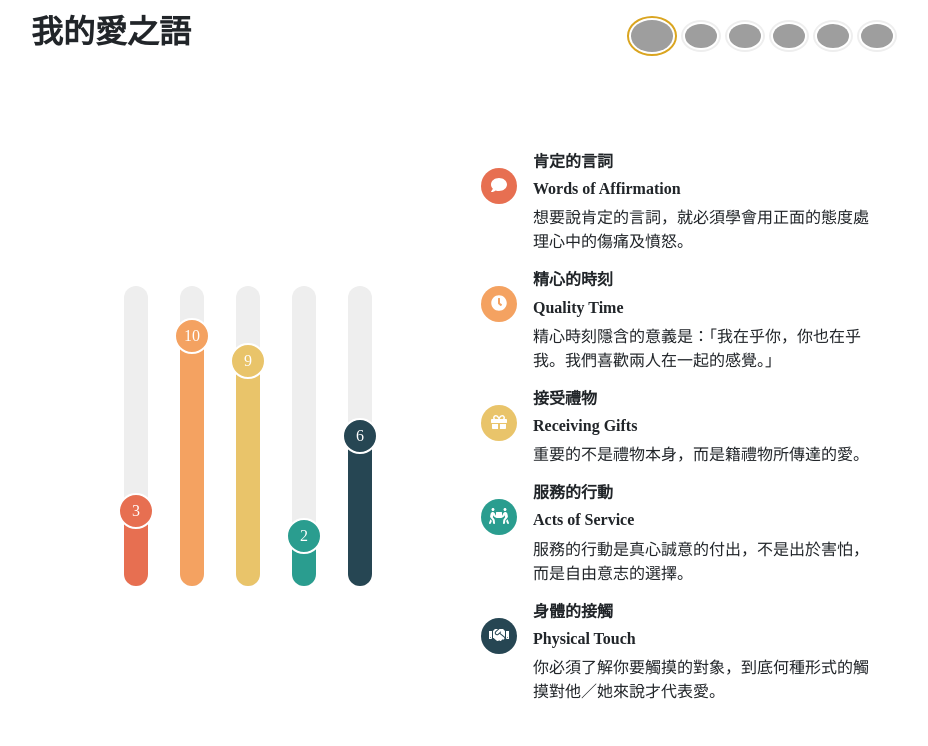
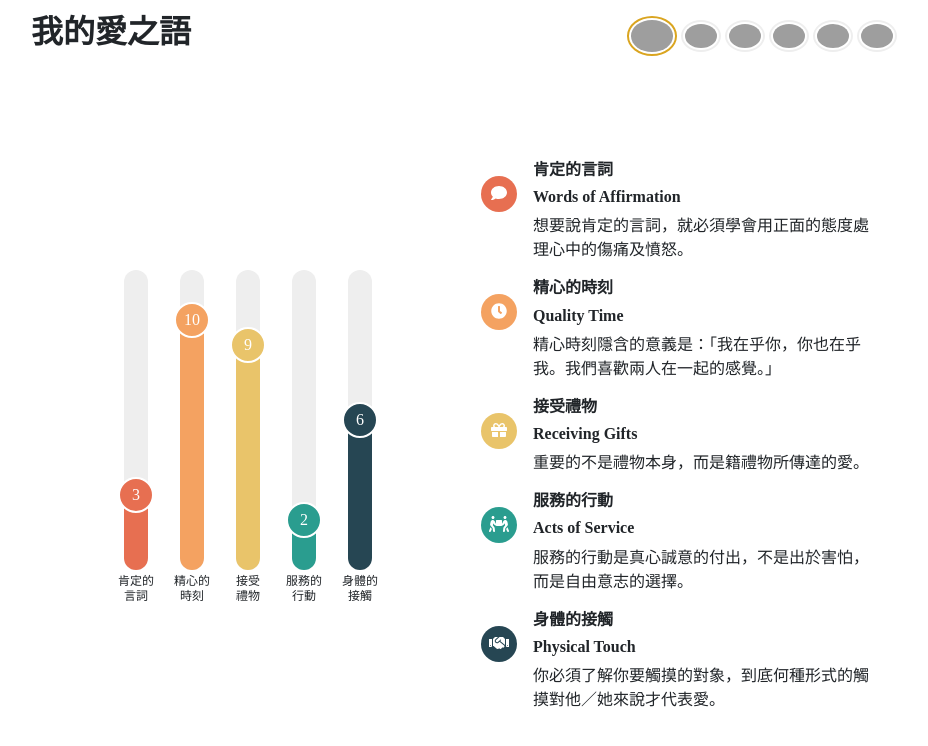
Before and after one commit to b00303037/love-lang, an Angular app: page / in a window 1280 px wide. Shown: the top 746 px of the page, without its empty margins (175-1103 px from the left). Built offline with nearby package versions, Linux system fonts and the light colour scheme; grey boxes are pictures that could not be loaded.

Commit message:
add cname under bar & update scroll

```diff
--- a/package.json
+++ b/package.json
@@ -25,6 +25,7 @@
     "@fortawesome/free-solid-svg-icons": "^5.13.0",
     "bootstrap": "^4.6.0",
     "rxjs": "~6.6.0",
+    "smoothscroll-polyfill": "^0.4.4",
     "tslib": "^2.0.0",
     "zone.js": "~0.10.2"
   },
--- a/src/app/app.component.html
+++ b/src/app/app.component.html
@@ -17,9 +17,9 @@
   <main
     class="d-flex flex-column flex-md-row justify-content-center align-items-center"
   >
-    <section class="w-100 w-md-50 d-flex justify-content-center py-3 px-md-3">
+    <section class="w-100 w-md-50 d-flex justify-content-center px-md-3">
       <!-- 肯定的言詞 -->
-      <div class="bar mx-3">
+      <div class="bar">
         <div
           class="score"
           [style.height]="(scores.words * 100) / 12 + '%'"
@@ -34,7 +34,7 @@
       </div>
 
       <!-- 精心的時刻 -->
-      <div class="bar mx-3">
+      <div class="bar">
         <div
           class="score"
           [style.height]="(scores.time * 100) / 12 + '%'"
@@ -49,7 +49,7 @@
       </div>
 
       <!-- 接受禮物 -->
-      <div class="bar mx-3">
+      <div class="bar">
         <div
           class="score"
           [style.height]="(scores.gifts * 100) / 12 + '%'"
@@ -64,7 +64,7 @@
       </div>
 
       <!-- 服務的行動 -->
-      <div class="bar mx-3">
+      <div class="bar">
         <div
           class="score"
           [style.height]="(scores.acts * 100) / 12 + '%'"
@@ -79,7 +79,7 @@
       </div>
 
       <!-- 身體的接觸 -->
-      <div class="bar mx-3">
+      <div class="bar">
         <div
           class="score"
           [style.height]="(scores.touch * 100) / 12 + '%'"
@@ -95,12 +95,12 @@
     </section>
 
     <section
-      class="w-100 w-md-50 d-flex flex-column justify-content-center py-3 px-md-3"
+      class="w-100 w-md-50 d-flex flex-column justify-content-center px-md-3"
     >
       <div
         *ngFor="let lang of langs"
         [id]="lang.id"
-        class="lang d-flex align-items-start"
+        class="lang d-flex align-items-start py-2"
       >
         <div
           class="icon flex-shrink-0 d-flex justify-content-center align-items-center mt-3 mr-3"
@@ -110,7 +110,7 @@
         <div>
           <h6 class="font-weight-bold">{{ lang.cName }}</h6>
           <h6 class="font-weight-bold">{{ lang.eName }}</h6>
-          <p>{{ lang.cDescription }}</p>
+          <p class="m-0">{{ lang.cDescription }}</p>
         </div>
       </div>
     </section>
--- a/src/app/app.component.scss
+++ b/src/app/app.component.scss
@@ -58,6 +58,8 @@ main section {
   width: var(--bar-width);
   height: 300px;
   border-radius: 12px;
+  margin: var(--bar-margin);
+  margin-bottom: calc(0.75rem * 1.2 * 3 + 4px);
 
   position: relative;
 
@@ -116,6 +118,34 @@ main section {
 .lang:nth-child(5) .icon {
   background-color: var(--touch);
 }
+.bar::after {
+  width: calc(var(--bar-width) + var(--bar-margin));
+
+  position: absolute;
+  bottom: calc(0.75rem * 1.2 * -2 - 4px);
+  left: calc(var(--bar-margin) * -1 / 2);
+  right: calc(var(--bar-margin) * -1 / 2);
+
+  text-align: center;
+  font-size: 0.75rem;
+  line-height: 1.2;
+  white-space: pre-wrap;
+}
+.bar:nth-child(1)::after {
+  content: '肯定的\A言詞';
+}
+.bar:nth-child(2)::after {
+  content: '精心的\A時刻';
+}
+.bar:nth-child(3)::after {
+  content: '接受\A禮物';
+}
+.bar:nth-child(4)::after {
+  content: '服務的\A行動';
+}
+.bar:nth-child(5)::after {
+  content: '身體的\A接觸';
+}
 
 // langs
 .lang .icon {
--- a/src/app/app.component.ts
+++ b/src/app/app.component.ts
@@ -15,8 +15,6 @@ export class AppComponent implements OnInit {
   selected: Profile;
   scores: LoveLangScores;
 
-  constructor(private viewportScroller: ViewportScroller) { }
-
   ngOnInit(): void {
     this.changeProfile(this.profiles[0]);
   }
@@ -27,6 +25,10 @@ export class AppComponent implements OnInit {
   }
 
   scrollTo(id: string): void {
-    this.viewportScroller.scrollToAnchor(id);
+    const ele = document.querySelector(`#${id}`)
+
+    if (ele) {
+      ele.scrollIntoView({ behavior: 'smooth' });
+    }
   }
 }
--- a/src/app/app.module.ts
+++ b/src/app/app.module.ts
@@ -3,7 +3,6 @@ import { NgModule } from '@angular/core';
 
 import { AppComponent } from './app.component';
 import { FontAwesomeModule } from '@fortawesome/angular-fontawesome';
-import { RouterModule } from '@angular/router';
 
 @NgModule({
   declarations: [
@@ -11,9 +10,6 @@ import { RouterModule } from '@angular/router';
   ],
   imports: [
     BrowserModule,
-    RouterModule.forRoot([], {
-      anchorScrolling: 'enabled',
-    }),
     FontAwesomeModule,
   ],
   providers: [],
--- a/src/main.ts
+++ b/src/main.ts
@@ -1,5 +1,7 @@
 import { enableProdMode } from '@angular/core';
 import { platformBrowserDynamic } from '@angular/platform-browser-dynamic';
+
+import smoothscroll from 'smoothscroll-polyfill';
 
 import { AppModule } from './app/app.module';
 import { environment } from './environments/environment';
@@ -8,5 +10,7 @@ if (environment.production) {
   enableProdMode();
 }
 
+smoothscroll.polyfill();
+
 platformBrowserDynamic().bootstrapModule(AppModule)
   .catch(err => console.error(err));
--- a/src/styles.scss
+++ b/src/styles.scss
@@ -13,6 +13,7 @@ body {
   --picture-size-x: 50px;
   --icon-size: 36px;
   --bar-width: 24px;
+  --bar-margin: 16px;
 
   --words: #e76f51;
   --time: #f4a261;
```
Also changed, not shown: 1 other file (tests, documents, lock files or other folders).
